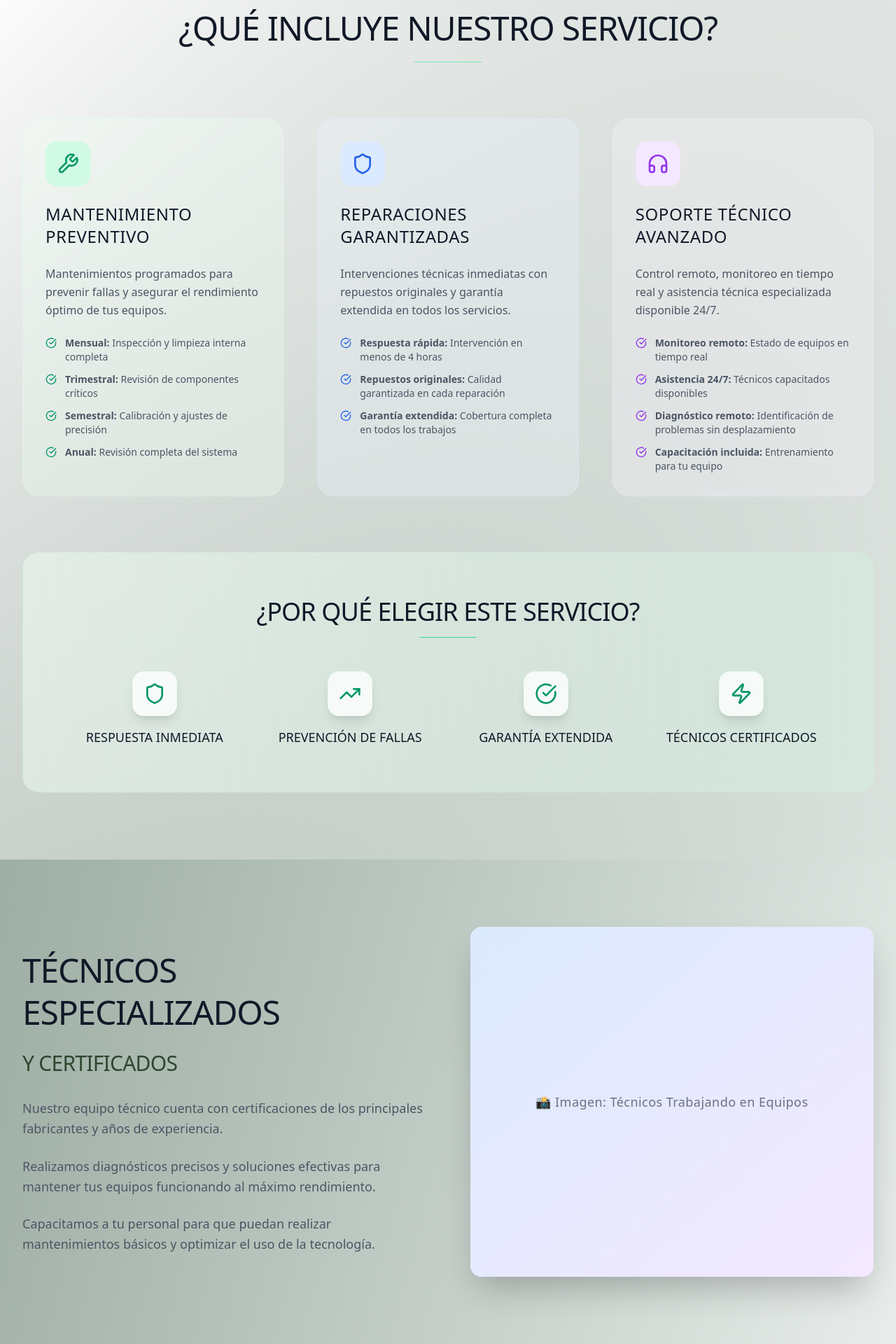
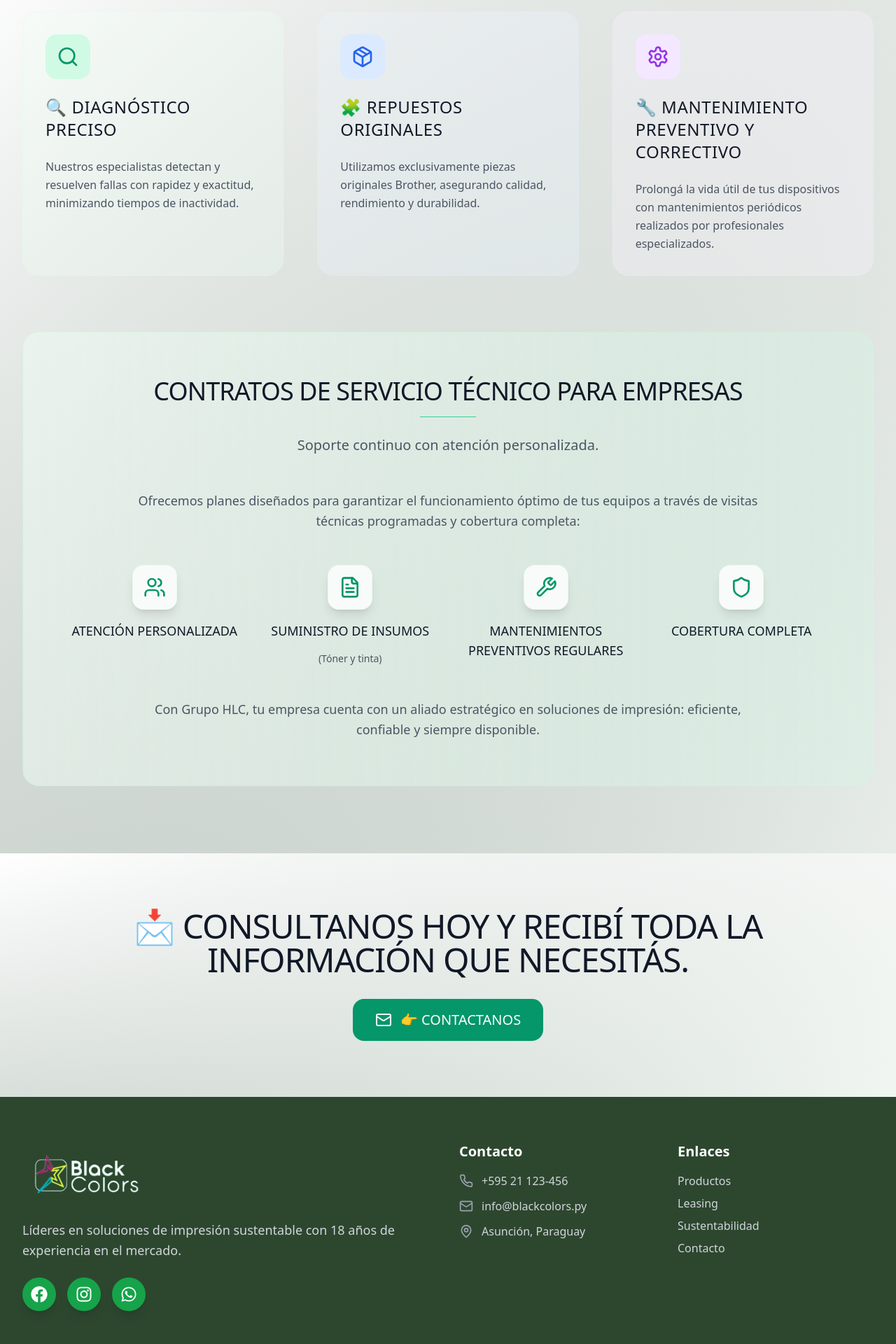
Before and after one commit to francobg7/black-colors-eco-print, a React (Vite) app: page /servicios/tecnico in a window 1280 px wide. Shown: the part 740-2660 px from the top of the page at 70% size. Built offline with nearby package versions, Linux system fonts and the light colour scheme.

Commit message:
info added

```diff
--- a/src/pages/ServicioTecnico.tsx
+++ b/src/pages/ServicioTecnico.tsx
@@ -1,5 +1,5 @@
 import React from 'react';
-import { CheckCircle, Wrench, Headphones, Zap, Shield, TrendingUp } from 'lucide-react';
+import { CheckCircle, Wrench, Headphones, Zap, Shield, TrendingUp, Search, Package, Settings, Users, FileText, Mail } from 'lucide-react';
 import Footer from '@/components/Footer';
 
 const ServicioTecnico = () => {
@@ -27,18 +27,19 @@ const ServicioTecnico = () => {
                   SERVICIO TÉCNICO
                 </h1>
                 <h2 className="text-4xl lg:text-5xl font-light text-[#2d472f] leading-tight tracking-tight">
-                  ESPECIALIZADO
+                  PROFESIONAL
                 </h2>
-                <h3 className="text-3xl lg:text-4xl font-light text-gray-600 leading-tight tracking-tight">
-                  Y MANTENIMIENTO
-                </h3>
               </div>
 
               <div className="max-w-lg">
                 <p className="text-xl text-gray-600 leading-relaxed font-light">
-                  Un servicio técnico integral donde tu empresa solo se preocupa por operar.
-                  Nos encargamos del mantenimiento preventivo, reparaciones y soporte técnico especializado.
-                  Sin interrupciones, sin fallas, sin preocupaciones.
+                  Soporte confiable, soluciones a medida.
+                </p>
+                <p className="text-lg text-gray-600 leading-relaxed font-light mt-4">
+                  Nuestro equipo técnico está altamente capacitado para ofrecer diagnósticos precisos y soluciones efectivas, ayudándote a obtener el mejor rendimiento de tus equipos.
+                </p>
+                <p className="text-lg text-gray-600 leading-relaxed font-light mt-4">
+                  Adaptamos cada solución a las necesidades específicas de tu empresa.
                 </p>
               </div>
             </div>
@@ -49,185 +50,101 @@ const ServicioTecnico = () => {
       {/* Información técnica del servicio - Pantalla completa */}
       <section className="w-full bg-gradient-to-br from-white to-green-50/20 py-24">
         <div className="container mx-auto px-8">
-          {/* Encabezado de sección */}
-          <div className="text-center mb-20">
-            <h2 className="text-5xl font-light text-gray-900 mb-6 tracking-tight">
-              ¿QUÉ INCLUYE NUESTRO SERVICIO?
-            </h2>
-            <div className="w-24 h-px bg-emerald-300 mx-auto"></div>
-          </div>
-
           {/* Grid de características principales */}
           <div className="grid grid-cols-1 lg:grid-cols-3 gap-12 mb-20">
-            {/* Mantenimiento preventivo */}
+            {/* Diagnóstico preciso */}
             <div className="space-y-6 bg-green-50/30 rounded-3xl p-8 border border-green-100/50">
               <div className="w-16 h-16 bg-emerald-100 rounded-2xl flex items-center justify-center mb-6">
-                <Wrench className="w-8 h-8 text-emerald-600" />
+                <Search className="w-8 h-8 text-emerald-600" />
               </div>
               <h3 className="text-2xl font-medium text-gray-900 tracking-wide">
-                MANTENIMIENTO PREVENTIVO
+                🔍 DIAGNÓSTICO PRECISO
               </h3>
               <p className="text-gray-600 leading-relaxed font-light">
-                Mantenimientos programados para prevenir fallas y asegurar el rendimiento óptimo de tus equipos.
+                Nuestros especialistas detectan y resuelven fallas con rapidez y exactitud, minimizando tiempos de inactividad.
               </p>
-              <ul className="space-y-3 text-sm text-gray-600">
-                <li className="flex items-start space-x-3">
-                  <CheckCircle className="w-4 h-4 text-emerald-600 mt-0.5 flex-shrink-0" />
-                  <span><strong>Mensual:</strong> Inspección y limpieza interna completa</span>
-                </li>
-                <li className="flex items-start space-x-3">
-                  <CheckCircle className="w-4 h-4 text-emerald-600 mt-0.5 flex-shrink-0" />
-                  <span><strong>Trimestral:</strong> Revisión de componentes críticos</span>
-                </li>
-                <li className="flex items-start space-x-3">
-                  <CheckCircle className="w-4 h-4 text-emerald-600 mt-0.5 flex-shrink-0" />
-                  <span><strong>Semestral:</strong> Calibración y ajustes de precisión</span>
-                </li>
-                <li className="flex items-start space-x-3">
-                  <CheckCircle className="w-4 h-4 text-emerald-600 mt-0.5 flex-shrink-0" />
-                  <span><strong>Anual:</strong> Revisión completa del sistema</span>
-                </li>
-              </ul>
             </div>
 
-            {/* Reparaciones garantizadas */}
+            {/* Repuestos originales */}
             <div className="space-y-6 bg-blue-50/30 rounded-3xl p-8 border border-blue-100/50">
               <div className="w-16 h-16 bg-blue-100 rounded-2xl flex items-center justify-center mb-6">
-                <Shield className="w-8 h-8 text-blue-600" />
+                <Package className="w-8 h-8 text-blue-600" />
               </div>
               <h3 className="text-2xl font-medium text-gray-900 tracking-wide">
-                REPARACIONES GARANTIZADAS
+                🧩 REPUESTOS ORIGINALES
               </h3>
               <p className="text-gray-600 leading-relaxed font-light">
-                Intervenciones técnicas inmediatas con repuestos originales y garantía extendida en todos los servicios.
+                Utilizamos exclusivamente piezas originales Brother, asegurando calidad, rendimiento y durabilidad.
               </p>
-              <ul className="space-y-3 text-sm text-gray-600">
-                <li className="flex items-start space-x-3">
-                  <CheckCircle className="w-4 h-4 text-blue-600 mt-0.5 flex-shrink-0" />
-                  <span><strong>Respuesta rápida:</strong> Intervención en menos de 4 horas</span>
-                </li>
-                <li className="flex items-start space-x-3">
-                  <CheckCircle className="w-4 h-4 text-blue-600 mt-0.5 flex-shrink-0" />
-                  <span><strong>Repuestos originales:</strong> Calidad garantizada en cada reparación</span>
-                </li>
-                <li className="flex items-start space-x-3">
-                  <CheckCircle className="w-4 h-4 text-blue-600 mt-0.5 flex-shrink-0" />
-                  <span><strong>Garantía extendida:</strong> Cobertura completa en todos los trabajos</span>
-                </li>
-              </ul>
             </div>
 
-            {/* Soporte técnico avanzado */}
+            {/* Mantenimiento preventivo y correctivo */}
             <div className="space-y-6 bg-purple-50/30 rounded-3xl p-8 border border-purple-100/50">
               <div className="w-16 h-16 bg-purple-100 rounded-2xl flex items-center justify-center mb-6">
-                <Headphones className="w-8 h-8 text-purple-600" />
+                <Settings className="w-8 h-8 text-purple-600" />
               </div>
               <h3 className="text-2xl font-medium text-gray-900 tracking-wide">
-                SOPORTE TÉCNICO AVANZADO
+                🔧 MANTENIMIENTO PREVENTIVO Y CORRECTIVO
               </h3>
               <p className="text-gray-600 leading-relaxed font-light">
-                Control remoto, monitoreo en tiempo real y asistencia técnica especializada disponible 24/7.
+                Prolongá la vida útil de tus dispositivos con mantenimientos periódicos realizados por profesionales especializados.
               </p>
-              <ul className="space-y-3 text-sm text-gray-600">
-                <li className="flex items-start space-x-3">
-                  <CheckCircle className="w-4 h-4 text-purple-600 mt-0.5 flex-shrink-0" />
-                  <span><strong>Monitoreo remoto:</strong> Estado de equipos en tiempo real</span>
-                </li>
-                <li className="flex items-start space-x-3">
-                  <CheckCircle className="w-4 h-4 text-purple-600 mt-0.5 flex-shrink-0" />
-                  <span><strong>Asistencia 24/7:</strong> Técnicos capacitados disponibles</span>
-                </li>
-                <li className="flex items-start space-x-3">
-                  <CheckCircle className="w-4 h-4 text-purple-600 mt-0.5 flex-shrink-0" />
-                  <span><strong>Diagnóstico remoto:</strong> Identificación de problemas sin desplazamiento</span>
-                </li>
-                <li className="flex items-start space-x-3">
-                  <CheckCircle className="w-4 h-4 text-purple-600 mt-0.5 flex-shrink-0" />
-                  <span><strong>Capacitación incluida:</strong> Entrenamiento para tu equipo</span>
-                </li>
-              </ul>
             </div>
           </div>
 
-          {/* Beneficios destacados */}
+          {/* Contratos de Servicio Técnico para Empresas */}
           <div className="bg-gradient-to-r from-green-50/50 to-emerald-100/30 rounded-3xl p-16 border border-green-200/30">
             <div className="text-center mb-12">
               <h3 className="text-4xl font-light text-gray-900 mb-4 tracking-tight">
-                ¿POR QUÉ ELEGIR ESTE SERVICIO?
+                CONTRATOS DE SERVICIO TÉCNICO PARA EMPRESAS
               </h3>
               <div className="w-20 h-px bg-emerald-400 mx-auto"></div>
+              <p className="text-xl text-gray-600 mt-6 max-w-3xl mx-auto leading-relaxed font-light">
+                Soporte continuo con atención personalizada.
+              </p>
             </div>
 
-            <div className="grid grid-cols-1 md:grid-cols-2 lg:grid-cols-4 gap-8">
+            <div className="max-w-4xl mx-auto mb-12">
+              <p className="text-lg text-gray-600 leading-relaxed font-light text-center">
+                Ofrecemos planes diseñados para garantizar el funcionamiento óptimo de tus equipos a través de visitas técnicas programadas y cobertura completa:
+              </p>
+            </div>
+
+            <div className="grid grid-cols-1 md:grid-cols-2 lg:grid-cols-4 gap-8 mb-12">
+              <div className="text-center space-y-4">
+                <div className="w-16 h-16 bg-white/80 rounded-2xl flex items-center justify-center mx-auto shadow-lg border border-green-100/50">
+                  <Users className="w-8 h-8 text-emerald-600" />
+                </div>
+                <h4 className="text-lg font-medium text-gray-900">ATENCIÓN PERSONALIZADA</h4>
+              </div>
+
+              <div className="text-center space-y-4">
+                <div className="w-16 h-16 bg-white/80 rounded-2xl flex items-center justify-center mx-auto shadow-lg border border-green-100/50">
+                  <FileText className="w-8 h-8 text-emerald-600" />
+                </div>
+                <h4 className="text-lg font-medium text-gray-900">SUMINISTRO DE INSUMOS</h4>
+                <p className="text-sm text-gray-600">(Tóner y tinta)</p>
+              </div>
+
+              <div className="text-center space-y-4">
+                <div className="w-16 h-16 bg-white/80 rounded-2xl flex items-center justify-center mx-auto shadow-lg border border-green-100/50">
+                  <Wrench className="w-8 h-8 text-emerald-600" />
+                </div>
+                <h4 className="text-lg font-medium text-gray-900">MANTENIMIENTOS PREVENTIVOS REGULARES</h4>
+              </div>
+
               <div className="text-center space-y-4">
                 <div className="w-16 h-16 bg-white/80 rounded-2xl flex items-center justify-center mx-auto shadow-lg border border-green-100/50">
                   <Shield className="w-8 h-8 text-emerald-600" />
                 </div>
-                <h4 className="text-lg font-medium text-gray-900">RESPUESTA INMEDIATA</h4>
-              </div>
-
-              <div className="text-center space-y-4">
-                <div className="w-16 h-16 bg-white/80 rounded-2xl flex items-center justify-center mx-auto shadow-lg border border-green-100/50">
-                  <TrendingUp className="w-8 h-8 text-emerald-600" />
-                </div>
-                <h4 className="text-lg font-medium text-gray-900">PREVENCIÓN DE FALLAS</h4>
-              </div>
-
-              <div className="text-center space-y-4">
-                <div className="w-16 h-16 bg-white/80 rounded-2xl flex items-center justify-center mx-auto shadow-lg border border-green-100/50">
-                  <CheckCircle className="w-8 h-8 text-emerald-600" />
-                </div>
-                <h4 className="text-lg font-medium text-gray-900">GARANTÍA EXTENDIDA</h4>
-              </div>
-
-              <div className="text-center space-y-4">
-                <div className="w-16 h-16 bg-white/80 rounded-2xl flex items-center justify-center mx-auto shadow-lg border border-green-100/50">
-                  <Zap className="w-8 h-8 text-emerald-600" />
-                </div>
-                <h4 className="text-lg font-medium text-gray-900">TÉCNICOS CERTIFICADOS</h4>
-              </div>
-            </div>
-          </div>
-        </div>
-      </section>
-
-      {/* Segunda imagen + información complementaria */}
-      <section className="w-full bg-gradient-to-br from-emerald-50/30 to-green-50/20 py-24">
-        <div className="container mx-auto px-8">
-          <div className="grid grid-cols-1 lg:grid-cols-2 gap-16 items-center">
-            {/* Información complementaria */}
-            <div className="space-y-8">
-              <div className="space-y-6">
-                <h2 className="text-5xl font-light text-gray-900 leading-tight tracking-tight">
-                  TÉCNICOS ESPECIALIZADOS
-                </h2>
-                <h3 className="text-3xl font-light text-[#2d472f] leading-tight tracking-tight">
-                  Y CERTIFICADOS
-                </h3>
-              </div>
-
-              <div className="space-y-6 text-lg text-gray-600 leading-relaxed font-light">
-                <p>
-                  Nuestro equipo técnico cuenta con certificaciones de los principales fabricantes y años de experiencia.
-                </p>
-                <p>
-                  Realizamos diagnósticos precisos y soluciones efectivas para mantener tus equipos funcionando al máximo rendimiento.
-                </p>
-                <p>
-                  Capacitamos a tu personal para que puedan realizar mantenimientos básicos y optimizar el uso de la tecnología.
-                </p>
+                <h4 className="text-lg font-medium text-gray-900">COBERTURA COMPLETA</h4>
               </div>
             </div>
 
-            {/* Segunda imagen - 50% ancho */}
-            <div className="relative">
-              <div className="w-full h-[500px] bg-gradient-to-br from-blue-200 to-purple-200 rounded-2xl overflow-hidden shadow-2xl">
-                <div className="w-full h-full bg-gradient-to-br from-blue-100 to-purple-100 flex items-center justify-center">
-                  <span className="text-gray-500 text-lg font-light tracking-wide">
-                    📸 Imagen: Técnicos Trabajando en Equipos
-                  </span>
-                </div>
-              </div>
+            <div className="text-center">
+              <p className="text-lg text-gray-600 leading-relaxed font-light max-w-4xl mx-auto">
+                Con Grupo HLC, tu empresa cuenta con un aliado estratégico en soluciones de impresión: eficiente, confiable y siempre disponible.
+              </p>
             </div>
           </div>
         </div>
@@ -237,31 +154,14 @@ const ServicioTecnico = () => {
       <section className="w-full bg-gradient-to-br from-white to-green-50/30 py-20">
         <div className="container mx-auto px-8 text-center">
           <h2 className="text-5xl font-light text-gray-900 mb-8 tracking-tight">
-            ¿NECESITÁS ASISTENCIA TÉCNICA?
+            📩 CONSULTANOS HOY Y RECIBÍ TODA LA INFORMACIÓN QUE NECESITÁS.
           </h2>
-          <p className="text-xl text-gray-600 mb-12 max-w-3xl mx-auto leading-relaxed font-light">
-            Contáctanos para coordinar una visita técnica o solicitar soporte remoto.
-            Nuestros técnicos especializados están disponibles para resolver cualquier problema.
-          </p>
 
-          <div className="grid grid-cols-1 md:grid-cols-2 gap-8 max-w-4xl mx-auto">
-            <div className="bg-green-50/40 rounded-2xl p-8 text-left border border-green-100/50">
-              <h3 className="text-2xl font-medium text-gray-900 mb-4 tracking-wide">
-                MANTENIMIENTO PREVENTIVO
-              </h3>
-              <p className="text-gray-600 leading-relaxed font-light">
-                Servicios programados para mantener tus equipos funcionando al máximo rendimiento.
-              </p>
-            </div>
-
-            <div className="bg-green-50/40 rounded-2xl p-8 text-left border border-green-100/50">
-              <h3 className="text-2xl font-medium text-gray-900 mb-4 tracking-wide">
-                REPARACIONES URGENTES
-              </h3>
-              <p className="text-gray-600 leading-relaxed font-light">
-                Intervenciones técnicas inmediatas con garantía y repuestos originales.
-              </p>
-            </div>
+          <div className="flex justify-center">
+            <button className="bg-emerald-600 hover:bg-emerald-700 text-white px-8 py-4 rounded-2xl text-xl font-medium transition-colors duration-300 flex items-center space-x-3">
+              <Mail className="w-6 h-6" />
+              <span>👉 CONTACTANOS</span>
+            </button>
           </div>
         </div>
       </section>
```
